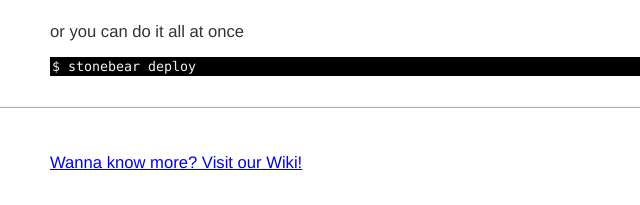
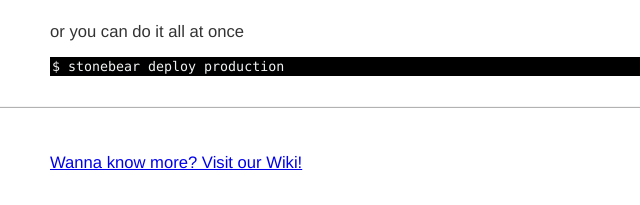
Before and after one commit to ChrisBuchholz/stonebear, a plain HTML site: page index.html in a window 1280 px wide. Shown: the part 1658-1863 px from the top of the page, 0-640 px from the left. Drawn offline with Linux system fonts and the light colour scheme; a web font is replaced by a local one.

Commit message:
fix syntax error in code example

```diff
--- a/index.html
+++ b/index.html
@@ -105,7 +105,7 @@ push build/ to production environment
 $ stonebear clean
 remove build/</pre>
                 <p class="justify">or you can do it all at once</p>
-                <pre class="prettyprint lang-sh linenums">$ stonebear deploy</pre>
+                <pre class="prettyprint lang-sh linenums">$ stonebear deploy production</pre>
             </section>
 
 
```
